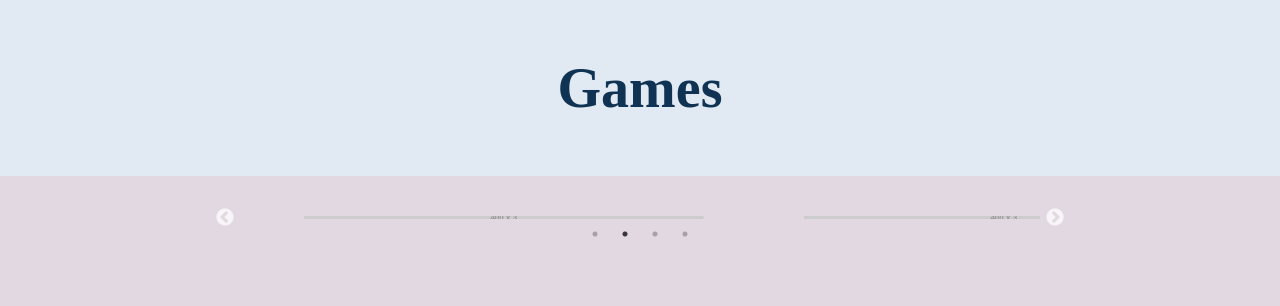
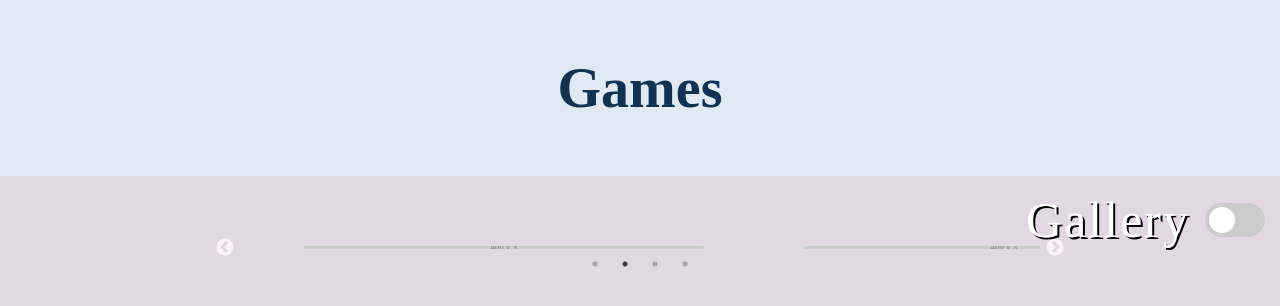
Before and after one commit to Iustin-V/aciee-games, a React (Create React App) app: page / in a window 1280 px wide. Shown: the top 306 px of the page. Built offline with nearby package versions, Linux system fonts and the light colour scheme; a web font is replaced by a local one.

Commit message:
Implemented gallery mode + improved carousel structure + added animations

```diff
--- a/src/Style.tsx
+++ b/src/Style.tsx
@@ -8,6 +8,7 @@ export const StyledWrapper = styled.div`
 export const PageContainer = styled.div`
   height: calc(100vh - 160px);
   background-color: #e1d8e1;
+overflow: hidden;
 `;
 
 export const MainTitle = styled.div`
--- a/src/components/Carousel.tsx
+++ b/src/components/Carousel.tsx
@@ -3,9 +3,30 @@ import Slider from "react-slick";
 import "slick-carousel/slick/slick.css";
 import "slick-carousel/slick/slick-theme.css";
 import SlideOne from "./Slide";
+import styled from "styled-components";
 
-export default class SimpleSlider extends Component {
-  render() {
+const StyledCarousel = styled.div`
+  text-align: center;
+  max-width: 800px;
+  width: 100%;
+  margin: 0 auto;
+  padding: 70px 0;
+  opacity: 0;
+  transform: translateY(30%);
+  @keyframes slide-in-anim {
+    20% {
+      opacity: 0;
+    }
+    100% {
+      opacity: 1;
+      transform: translateY(0);
+    }
+  }
+  animation: slide-in-anim 0.8s ease-out forwards;
+
+`;
+
+export const Carousel = () => {
   const settings = {
     dots: true,
     infinite: true,
@@ -14,19 +35,18 @@ export default class SimpleSlider extends Component {
     slidesToScroll: 1,
     centerMode: true,
     centerPadding: "150px",
-      pauseOnHover:true,
-      autoplay:true,
-      autoplaySpeed:5000,
+    pauseOnHover: true,
+    autoplay: true,
+    autoplaySpeed: 5000,
   };
   return (
-      <div style={{ textAlign: "center", maxWidth: "800px",width: "100%",margin:"0 auto",padding:"40px 0"  }}>
+    <StyledCarousel>
       <Slider {...settings}>
         <SlideOne />
         <SlideOne />
         <SlideOne />
         <SlideOne />
       </Slider>
-      </div>
+    </StyledCarousel>
   );
-  }
-}
+};
--- a/src/components/GameCard.tsx
+++ b/src/components/GameCard.tsx
@@ -1,6 +1,63 @@
 import styled from "styled-components";
 
+interface GameCardProps {
+  title: string;
+  isSinglePlayer: boolean;
+  image: string;
+  index: number;
+}
+const StyledGameCard = styled.div<{ image: string; index: number }>`
+  height: 200px;
+  width: 200px;
+  border-radius: 25px;
+  background-image: url(${(props) => props.image});
+  box-shadow: 2px 2px black;
+  overflow: hidden;
+  background-repeat: no-repeat;
+  background-size: 200px 200px;
+  opacity: 0;
+  @keyframes slide-in-anim-right-text {
+    20% {
+      opacity: 0;
+    }
+    100% {
+      opacity: 1;
+      transform: translateX(0);
+    }
+  }
+  transform: translateX(150%);
+  animation: slide-in-anim-right-text 0.8s ease-out forwards;
 
-export const GameCard = () => {
-  return <></>;
+  :hover {
+    -webkit-box-shadow: 4px 1px 15px -1px rgba(0, 0, 0, 0.4);
+    box-shadow: 4px 1px 15px -1px rgba(0, 0, 0, 0.4);
+  }
+  :nth-child(n) {
+    ${(props) => `animation-delay:${(props.index - 1) / 5 }s`}
+  }
+
+  transition: box-shadow 1s ease-in-out;
+`;
+const StyledContent = styled.div`
+  background-color: white;
+  padding: 2px;
+  bottom: 0;
+  position: absolute;
+  width: 100%;
+  display: flex;
+  flex-direction: column;
+  justify-content: center;
+  p {
+    margin: 3px;
+  }
+`;
+export const GameCard = (props: GameCardProps) => {
+  return (
+    <StyledGameCard image={props.image} index={props.index}>
+      <StyledContent>
+        <p>Title: {props.title}</p>
+        <p>{props.isSinglePlayer ? "SinglePlayer" : "MultiPlayer"}</p>
+      </StyledContent>
+    </StyledGameCard>
+  );
 };
--- /dev/null
+++ b/src/components/GameGallery.tsx
@@ -0,0 +1,39 @@
+import styled from "styled-components";
+import { GameCard } from "./GameCard";
+import SnakePic from "././Images/snake.jpg";
+const StyledGallery = styled.div`
+  height: fit-content;
+  width: fit-content;
+  display: flex;
+  flex-direction: row;
+  flex-wrap: wrap;
+  gap: 35px;
+  padding: 60px;
+`;
+const gameArr = [
+  { title: "Snake", isSinglePlayer: true, image: SnakePic },
+  { title: "Snake", isSinglePlayer: true, image: SnakePic },
+  { title: "Snake", isSinglePlayer: true, image: SnakePic },
+  { title: "Snake", isSinglePlayer: true, image: SnakePic },
+  { title: "Snake", isSinglePlayer: true, image: SnakePic },
+  { title: "Snake", isSinglePlayer: true, image: SnakePic },
+  { title: "Snake", isSinglePlayer: true, image: SnakePic },
+  { title: "Snake", isSinglePlayer: true, image: SnakePic },
+  { title: "Snake", isSinglePlayer: true, image: SnakePic },
+  { title: "Snake", isSinglePlayer: true, image: SnakePic },
+  { title: "Snake", isSinglePlayer: true, image: SnakePic },
+  { title: "Snake", isSinglePlayer: true, image: SnakePic },
+];
+const games = gameArr.map((game,index) => {
+  return (
+    <GameCard
+      title={game.title}
+      isSinglePlayer={game.isSinglePlayer}
+      image={game.image}
+      index={index}
+    />
+  );
+});
+export const GameGallery = () => {
+  return <StyledGallery>{games} </StyledGallery>;
+};
--- a/src/components/Home.tsx
+++ b/src/components/Home.tsx
@@ -1,12 +1,20 @@
 import { PageContainer } from "../Style";
-import Carousel from "./Carousel";
+import { Carousel } from "./Carousel";
+import { ToggleButton } from "./ToggleButton";
+import React from "react";
+import { GameGallery } from "./GameGallery";
 
 export const Home = () => {
+  const [isGallery, setIsGallery] = React.useState(false);
   return (
     <>
       <PageContainer>
-          <Carousel >
-          </Carousel>
+        <ToggleButton
+          text="Gallery"
+          toggled={isGallery}
+          setToggled={setIsGallery}
+        />
+        {isGallery ? <GameGallery /> : <Carousel />}
       </PageContainer>
     </>
   );
--- /dev/null
+++ b/src/components/ToggleButton.tsx
@@ -0,0 +1,99 @@
+import styled from "styled-components";
+import React from "react";
+
+const StyledSlider = styled.span`
+  position: absolute;
+  cursor: pointer;
+  top: 0;
+  left: 0;
+  right: 0;
+  bottom: 0;
+  background-color: #ccc;
+  -webkit-transition: 0.4s;
+  transition: 0.4s;
+  border-radius: 34px;
+
+  :before {
+    position: absolute;
+    content: "";
+    height: 26px;
+    width: 26px;
+    left: 4px;
+    bottom: 4px;
+    background-color: white;
+    -webkit-transition: 0.4s;
+    transition: 0.4s;
+    border-radius: 50%;
+  }
+`;
+const StyledSwitch = styled.label`
+  position: relative;
+  display: inline-block;
+  width: 60px;
+  height: 34px;
+  input {
+    opacity: 0;
+    width: 0;
+    height: 0;
+    border-radius: 34px;
+  }
+  input:checked + span {
+    background-color: #2196f3;
+  }
+
+  input:focus + span {
+    box-shadow: 0 0 1px #2196f3;
+  }
+
+  input:checked + span:before {
+    -webkit-transform: translateX(26px);
+    -ms-transform: translateX(26px);
+    transform: translateX(26px);
+  }
+`;
+
+const StyledText = styled.p<{ color: string }>`
+  color: ${(props) => props.color};
+  font-family: Codec, serif;
+  font-size: 50px;
+  margin: 0;
+  transition: color 0.5s;
+  letter-spacing: 2px;
+  text-shadow: 2px 2px black;
+`;
+const ToggleButtonContainer = styled.div`
+  display: flex;
+  align-items: center;
+  justify-content: center;
+  width: fit-content;
+  flex-direction: row;
+  padding: 15px;
+  gap: 15px;
+  position: absolute;
+  right: 0;
+  z-index: 2;
+`;
+interface ToggleButtonProps {
+  text: string;
+  toggled: boolean;
+  setToggled: React.Dispatch<React.SetStateAction<boolean>>;
+}
+export const ToggleButton = (props: ToggleButtonProps) => {
+  // const [toggled, setToggled] = React.useState(false);
+
+  const handleCheckBox = () => {
+    props.setToggled(!props.toggled);
+  };
+
+  return (
+    <ToggleButtonContainer>
+      <StyledText color={props.toggled ? "#2196f3" : "white"}>
+        {props.text}
+      </StyledText>
+      <StyledSwitch>
+        <input type="checkbox" onChange={handleCheckBox} />
+        <StyledSlider />
+      </StyledSwitch>
+    </ToggleButtonContainer>
+  );
+};
```
Also changed, not shown: src/components/Images/snake.jpg (added), 1 other file (tests, documents, lock files or other folders). Lines whose indentation alone changed are shown as unchanged.
